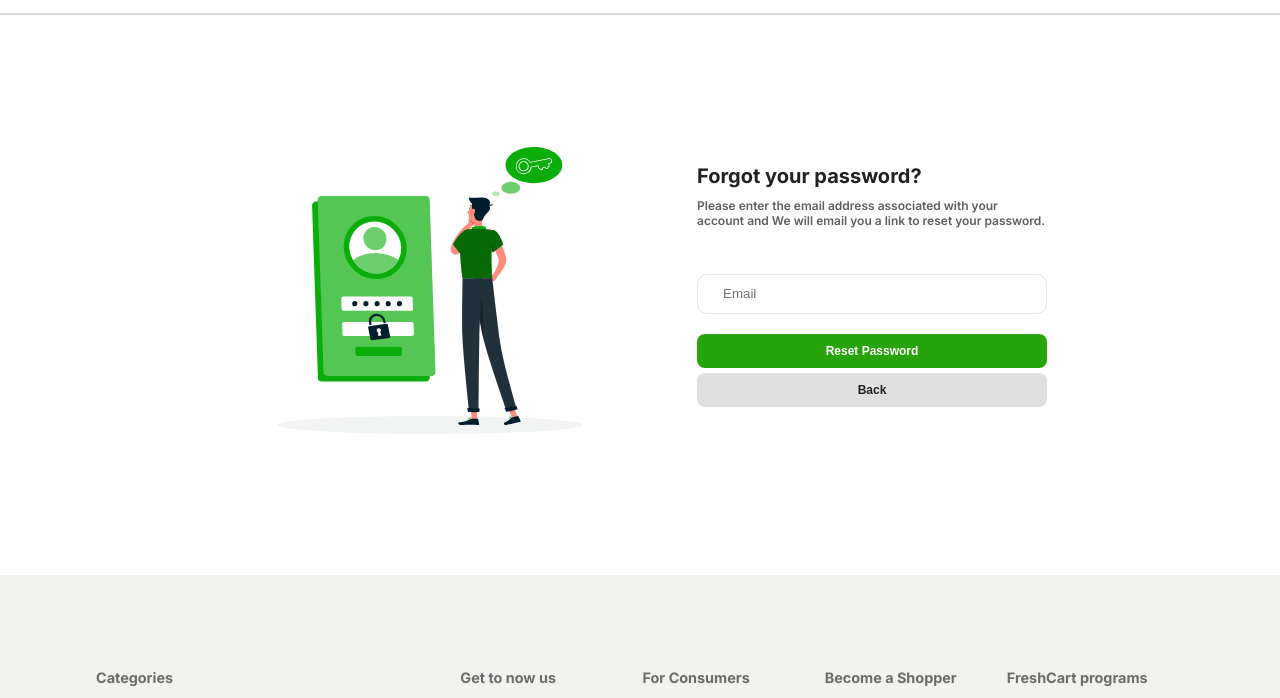
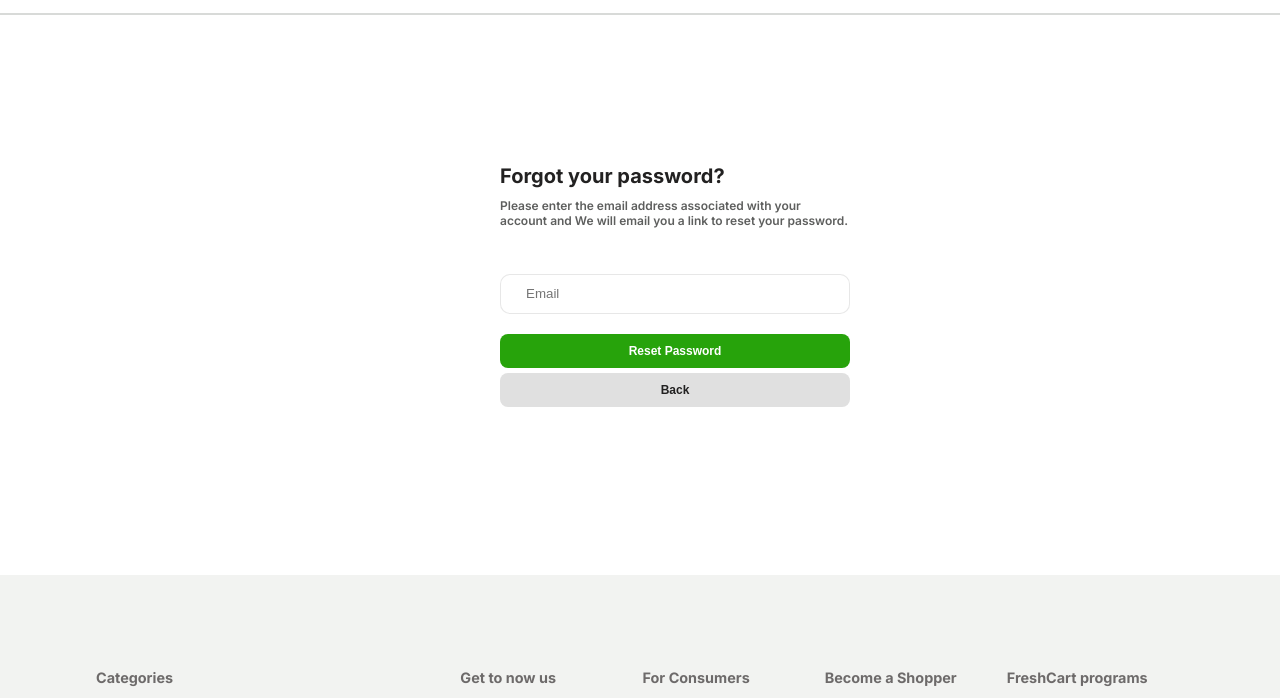
Before and after one commit to kanapavel/E-commerce-web, a plain HTML site: page forgot-pass.html in a window 1280 px wide. Shown: the part 53-751 px from the top of the page. Drawn offline with Linux system fonts and the light colour scheme.

Commit message:
ajout-style

```diff
--- a/forgot-pass.html
+++ b/forgot-pass.html
@@ -20,7 +20,6 @@
         <section>
             <div class="contenair-section">
                 <div class="card-left">
-                    <img src="img-acceuil/fp-g.svg" alt="">
                 </div>
                 <div class="card-right">
                     <h1>Forgot your password?</h1>
```
